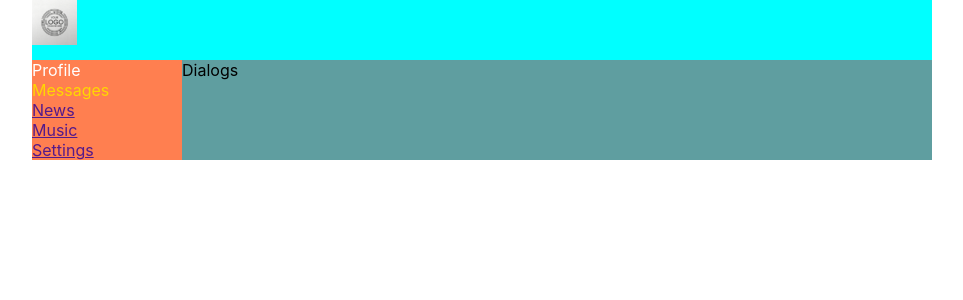
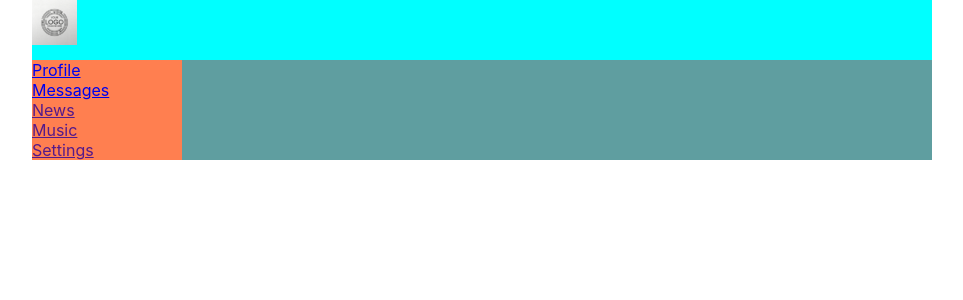
Before and after one commit to ksasrg/samurai-way, a React (Create React App) app: page / in a window 1280 px wide. Shown: the top 300 px of the page, without its empty margins (158-1121 px from the left). Built offline with nearby package versions, Linux system fonts and the light colour scheme.

Commit message:
19. route, browser-router, маршрутизация

```diff
--- a/package.json
+++ b/package.json
@@ -58,7 +58,7 @@
     "@types/react": "17.0.20",
     "@types/react-dom": "17.0.9",
     "@types/react-redux": "7.1.22",
-    "@types/react-router-dom": "5.3.3",
+    "@types/react-router-dom": "^5.3.3",
     "@types/react-test-renderer": "17.0.1",
     "@types/redux-form": "8.3.3",
     "@types/uuid": "8.3.4"
--- a/src/App.tsx
+++ b/src/App.tsx
@@ -1,4 +1,5 @@
 import React from 'react';
+import { BrowserRouter, Route } from 'react-router-dom';
 import './App.css';
 import Dialogs from './components/Dialogs/Dialogs';
 import Header from './components/Header/Header';
@@ -7,15 +8,16 @@ import Profile from './components/Profile/Profile';
 
 function App() {
   return (
-    <div className='app-wrapper'>
-      <Header />
-      <Navbar />
-      <div className='app-wrapper-content'>
-        {/* <Profile />  */}
-        <Dialogs />
+    <BrowserRouter >
+      <div className='app-wrapper'>
+        <Header />
+        <Navbar />
+        <div className='app-wrapper-content'>
+          <Route component={Profile} path='/profile' />
+          <Route component={Dialogs} path='/messages'/>
+        </div>
       </div>
-
-    </div>
+    </BrowserRouter >
   );
 }
 
--- a/src/components/Navbar/Navbar.tsx
+++ b/src/components/Navbar/Navbar.tsx
@@ -4,8 +4,8 @@ import s from './Navbar.module.css';
 const Navbar = () => {
   return (
     <nav className={s.nav}>
-      <div className={s.item}><a>Profile</a></div>
-      <div className={`${s.item} ${s.active}`}><a>Messages</a></div>
+      <div className={s.item}><a href='/profile'>Profile</a></div>
+      <div className={`${s.item} ${s.active}`}><a href='/messages'>Messages</a></div>
       <div className={s.item}><a href="">News</a></div>
       <div className={s.item}><a href="">Music</a></div>
       <div className={s.item}><a href="">Settings</a></div>
```
Also changed, not shown: 1 other file (tests, documents, lock files or other folders).
